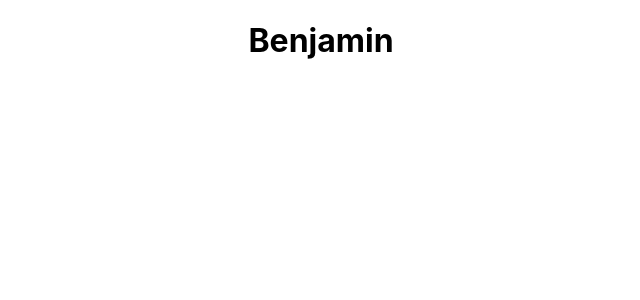
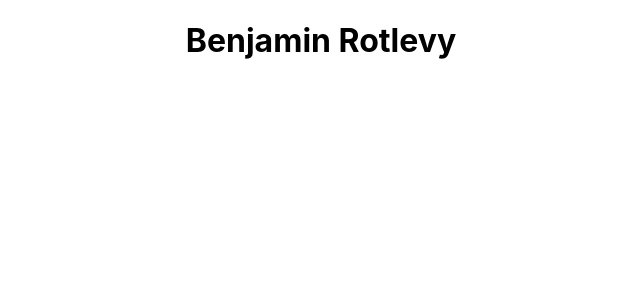
Before and after one commit to benrotlevy/home-assignment-client, a React (Create React App) app: page / in a window 1280 px wide. Shown: the top 300 px of the page, without its empty margins (319-959 px from the left). Built offline with nearby package versions, Linux system fonts and the light colour scheme.

Commit message:
react installed

```diff
--- a/src/App.js
+++ b/src/App.js
@@ -4,7 +4,7 @@ import "./App.css";
 function App() {
     return (
         <div className="App">
-            <h1>Benjamin</h1>
+            <h1>Benjamin Rotlevy</h1>
         </div>
     );
 }
```
